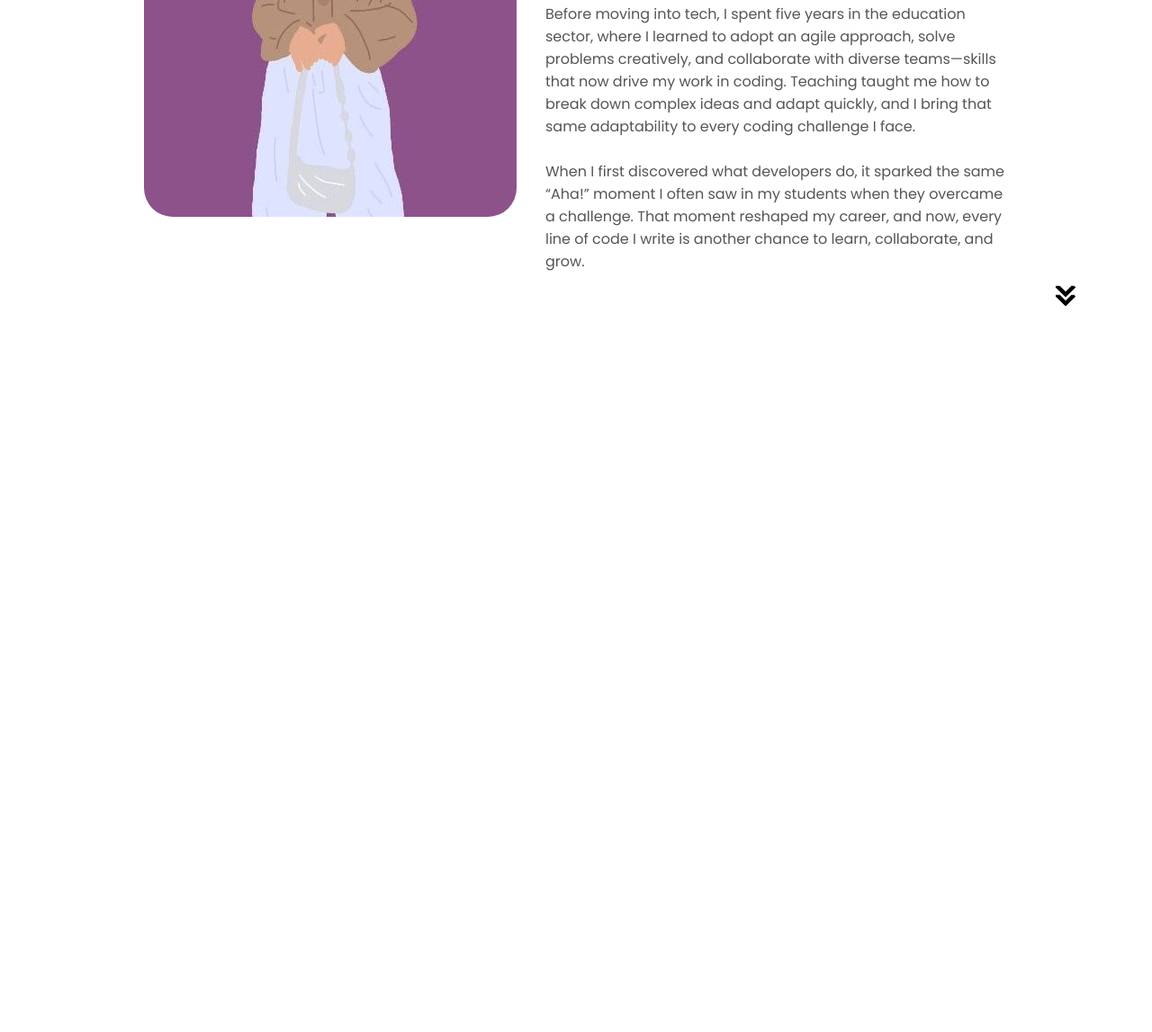
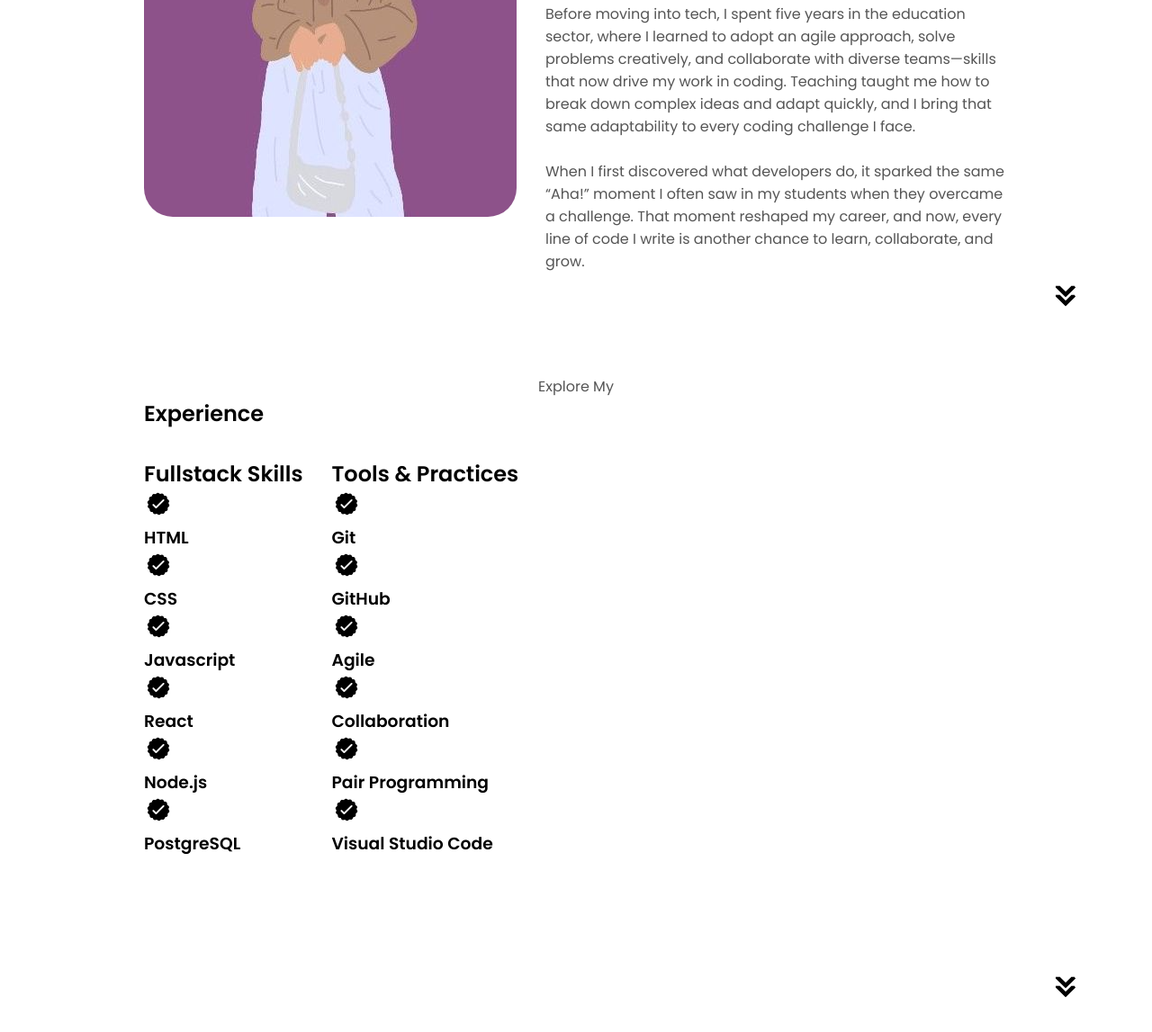
Before and after one commit to Nas1010/portfolio, a plain HTML site: page index.html in a window 1280 px wide. Shown: the part 1159-2306 px from the top of the page at 90% size. Before the commit the page ends 1544 px from the top, so only its background shows below. Drawn offline with Linux system fonts and the light colour scheme.

Commit message:
added a position of relative to fix the display of the arrow icon

```diff
--- a/index.html
+++ b/index.html
@@ -115,7 +115,138 @@
       <img src="./assets/arrow.png"
       alt="Arrow icon"
       class="icon arrow"
-      onclick="location.href='./experience'"
+      onclick="location.href='./#experience';"
+      />
+    </section>
+    <section id="experience">
+      <p class="section__text__p1">Explore My</p>
+      <h1 class="'title">Experience</h1>
+      <div class="experience-details-container">
+        <div class="about-containers">
+          <div class="details-containers">
+            <h2 class="experience-sub-title">Fullstack Skills</h2>
+            <div class="article-container">
+              <article>
+                <img src="./assets/checkmark.png"
+                alt="experience icon"
+                class="icon"
+                />
+                <div>
+                  <h3>HTML</h3>
+                </div>
+              </article>
+              <article>
+                <img src="./assets/checkmark.png"
+                alt="experience icon"
+                class="icon"
+                />
+                <div>
+                  <h3>CSS</h3>
+                </div>
+              </article>
+              <article>
+                <img src="./assets/checkmark.png"
+                alt="experience icon"
+                class="icon"
+                />
+                <div>
+                  <h3>Javascript</h3>
+                </div>
+              </article>
+              <article>
+                <img src="./assets/checkmark.png"
+                alt="experience icon"
+                class="icon"
+                />
+                <div>
+                  <h3>React</h3>
+                </div>
+              </article>
+              <article>
+                <img src="./assets/checkmark.png"
+                alt="experience icon"
+                class="icon"
+                />
+                <div>
+                  <h3>Node.js</h3>
+                </div>
+              </article>
+              <article>
+                <img src="./assets/checkmark.png"
+                alt="experience icon"
+                class="icon"
+                />
+                <div>
+                  <h3>PostgreSQL</h3>
+                </div>
+              </article>
+            </div>
+          </div>
+          <div class="details-containers">
+            <h2 class="experience-sub-title">Tools & Practices</h2>
+            <div class="article-container">
+              <article>
+                <img src="./assets/checkmark.png"
+                alt="experience icon"
+                class="icon"
+                />
+                <div>
+                  <h3>Git</h3>
+                </div>
+              </article>
+              <article>
+                <img src="./assets/checkmark.png"
+                alt="experience icon"
+                class="icon"
+                />
+                <div>
+                  <h3>GitHub</h3>
+                </div>
+              </article>
+              <article>
+                <img src="./assets/checkmark.png"
+                alt="experience icon"
+                class="icon"
+                />
+                <div>
+                  <h3>Agile</h3>
+                </div>
+              </article>
+              <article>
+                <img src="./assets/checkmark.png"
+                alt="experience icon"
+                class="icon"
+                />
+                <div>
+                  <h3>Collaboration</h3>
+                </div>
+              </article>
+              <article>
+                <img src="./assets/checkmark.png"
+                alt="experience icon"
+                class="icon"
+                />
+                <div>
+                  <h3>Pair Programming</h3>
+                </div>
+              </article>
+              <article>
+                <img src="./assets/checkmark.png"
+                alt="experience icon"
+                class="icon"
+                />
+                <div>
+                  <h3>Visual Studio Code</h3>
+                </div>
+              </article>
+            </div>
+          </div>
+        </div>
+      </div>
+      <img src="./assets/arrow.png"
+      alt="Arrow icon"
+      class="icon arrow"
+      onclick="location.href='./#projects'"
       />
     </section>
     <script src="script.js"></script>
--- a/style.css
+++ b/style.css
@@ -137,11 +137,12 @@ a:hover {
 
 .hamburger-icon span:first-child {
   opacity: 1;
+  transform: none;
 }
 
-.hamburger-icon span:first-child {
+/* .hamburger-icon span:first-child {
   transform: none;
-}
+} */
 
 /*Sections*/
 
@@ -306,3 +307,9 @@ section {
   width: 400px;
   margin: auto 0;
 } */
+
+/* Experience Section*/
+
+#experience {
+  position: relative;
+}
```
Also changed, not shown: assets/about-pic.png (deleted), assets/profile-pic.png (deleted).
